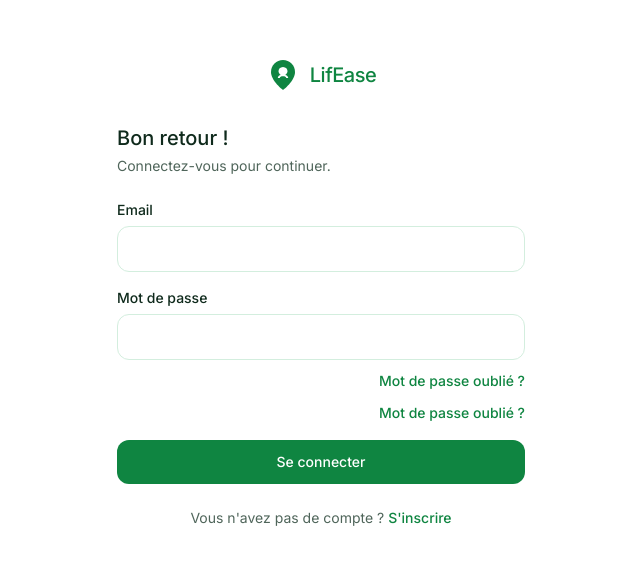
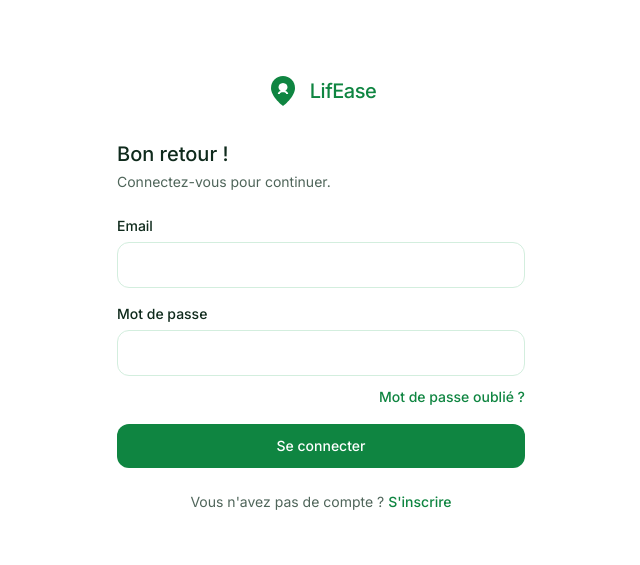
Before and after one commit to kabomaemmanuel7-bit/lifease, a Next.js app: page /connexion in a window 1280 px wide. Shown: the part 107-672 px from the top of the page, without its empty margins (319-959 px from the left). Built offline with nearby package versions, Linux system fonts and the light colour scheme; no server answers.

Commit message:
Connexion: un seul lien mot de passe oublié

```diff
--- a/app/connexion/page.tsx
+++ b/app/connexion/page.tsx
@@ -70,11 +70,6 @@ export default function ConnexionPage() {
             Mot de passe oublié ?
           </Link>
         </div>
-        <div className="-mt-2 mb-4 text-right">
-          <Link href="/mot-de-passe-oublie" className="text-sm font-medium text-wine-600">
-            Mot de passe oublié ?
-          </Link>
-        </div>
         {error && (
           <p className="mb-4 text-sm text-red-600" role="alert">
             {error}
```
